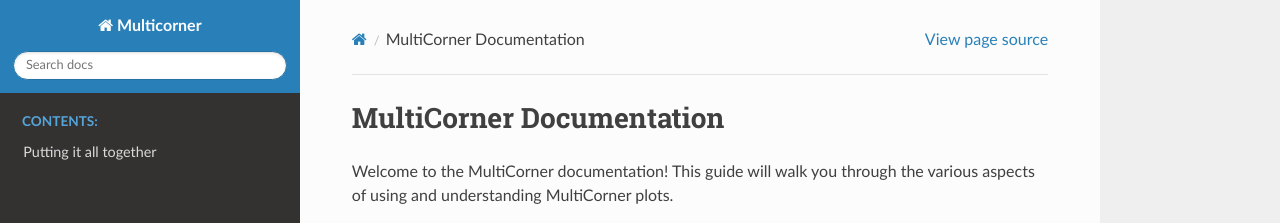
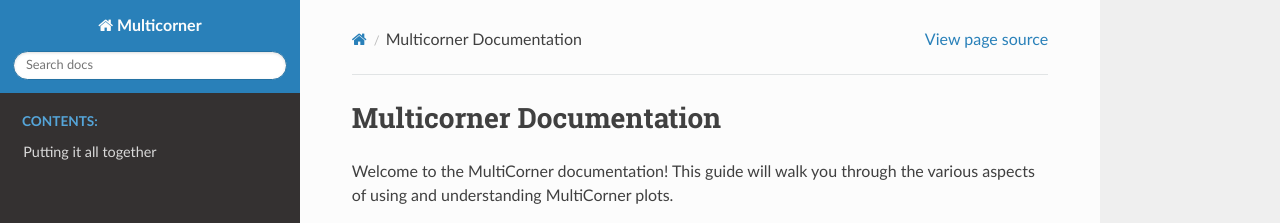
Before and after one commit to r-zachary-murray/multicorner, a Sphinx documentation site: the page built from docs/index.rst, in a window 1280 px wide. Shown: the top 223 px of the page. Built offline with Sphinx 7.4.7 and the Read the Docs theme 3.1.0, drawn with Linux system fonts in a browser that asks for light colours; pages that are not in the unit, such as notebooks, are missing from menus.

```diff
--- a/docs/index.rst
+++ b/docs/index.rst
@@ -1,4 +1,4 @@
-MultiCorner Documentation
+Multicorner Documentation
 =========================
 
 Welcome to the MultiCorner documentation!
```
